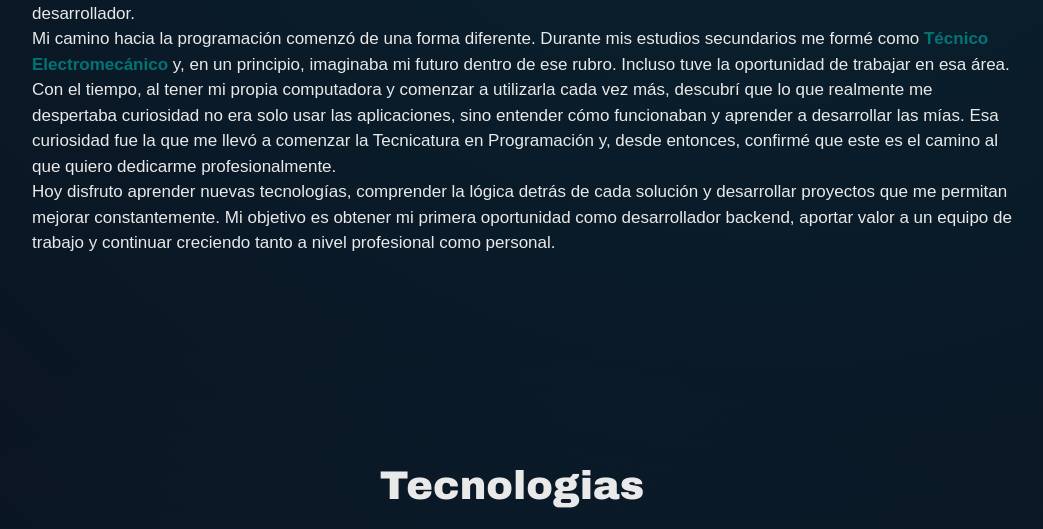
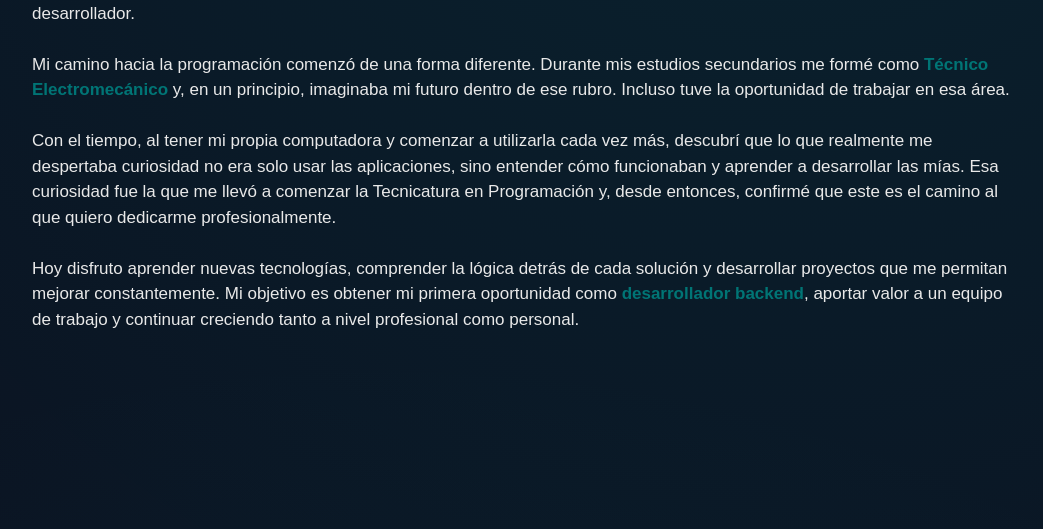
Before and after one commit to JoseZenteno269/josezenteno269.github.io, a plain HTML site: page index.html in a window 1280 px wide. Shown: the part 1389-1918 px from the top of the page, without its empty margins (128-1171 px from the left). Drawn offline with Linux system fonts and the light colour scheme.

Commit message:
Coreccion

```diff
--- a/index.html
+++ b/index.html
@@ -63,18 +63,21 @@
                 manera autodidacta, profundizando mis conocimientos en <b>C++, C#, .NET, APIs REST, bases de datos</b> y otras tecnologías
                 que me permitan seguir creciendo como desarrollador.
                 <br>
+                <br>
                 Mi camino hacia la programación comenzó de una forma diferente. Durante mis estudios secundarios
                 me formé como <b>Técnico Electromecánico</b> y, en un principio, imaginaba mi futuro dentro de ese rubro.
                 Incluso tuve la oportunidad de trabajar en esa área.
+                <br>
                 <br>
                 Con el tiempo, al tener mi propia computadora y comenzar a utilizarla cada vez más, descubrí que lo
                 que realmente me despertaba curiosidad no era solo usar las aplicaciones, sino entender cómo funcionaban
                 y aprender a desarrollar las mías. Esa curiosidad fue la que me llevó a comenzar la Tecnicatura en Programación
                 y, desde entonces, confirmé que este es el camino al que quiero dedicarme profesionalmente.
                 <br>
+                <br>
                 Hoy disfruto aprender nuevas tecnologías, comprender la lógica detrás de cada solución y desarrollar
                 proyectos que me permitan mejorar constantemente. Mi objetivo es obtener mi primera oportunidad como
-                desarrollador backend, aportar valor a un equipo de trabajo y continuar creciendo tanto a nivel profesional como personal.
+                <b>desarrollador backend</b>, aportar valor a un equipo de trabajo y continuar creciendo tanto a nivel profesional como personal.
             </p>
         </section>
 
```
